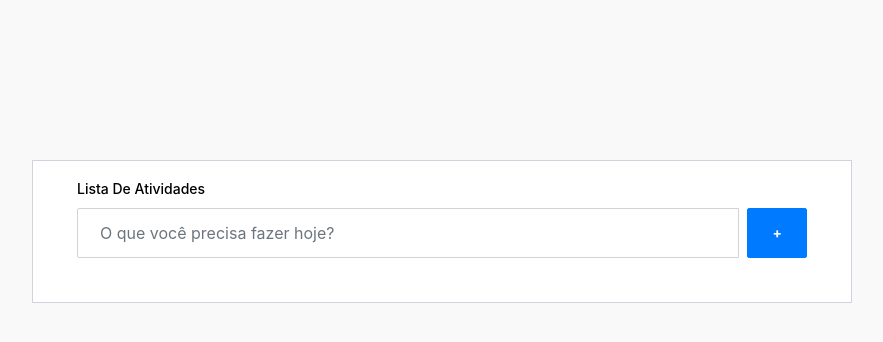
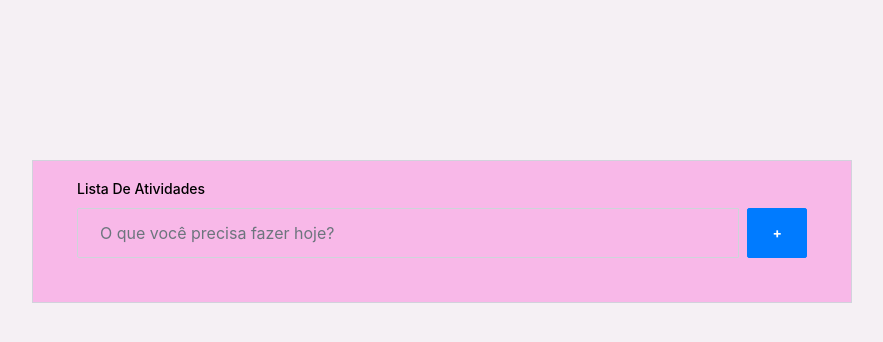
Before and after one commit to tefsz/JS_DOM, a plain HTML site: page index.html in a window 1280 px wide. Shown: the whole page, without its empty margins (383-1266 px from the left). Drawn offline with nearby package versions, Linux system fonts and the light colour scheme.

Commit message:
deixando o css com um pouco do meu estilo:)

```diff
--- a/css/style.css
+++ b/css/style.css
@@ -1,5 +1,5 @@
 body {
-    background-color: #f9f9fa
+    background-color: #f5f0f4
 }
 
 @media (max-width:991.98px) {
@@ -37,7 +37,7 @@ body {
     flex-direction: column;
     min-width: 0;
     word-wrap: break-word;
-    background-color: #fff;
+    background-color: rgb(248, 184, 232);
     background-clip: border-box;
     border: 1px solid #d2d2dc;
     border-radius: 0
@@ -93,7 +93,7 @@ body {
     padding: 0.875rem 1.375rem;
     font-size: 1rem;
     line-height: 1;
-    color: #495057;
+    color: #5f768d;
     background-color: #ffffff;
     background-clip: padding-box;
     border: 1px solid #ced4da;
@@ -190,7 +190,7 @@ body {
 }
 
 .close:hover {
-  background-color: #0f88ff;
+  background-color: #05a396;
   color: white;
 }
 
```
